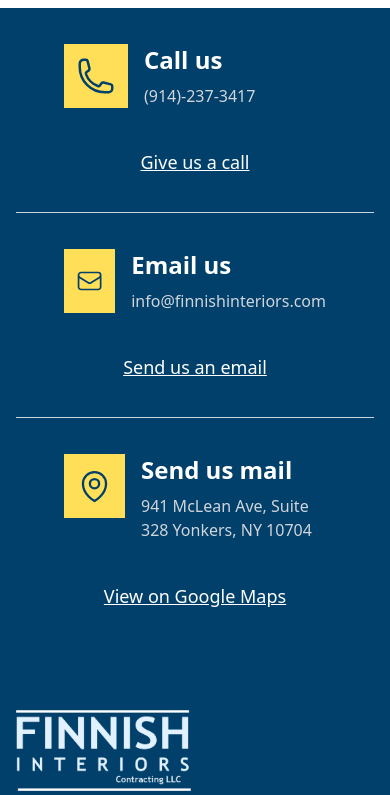
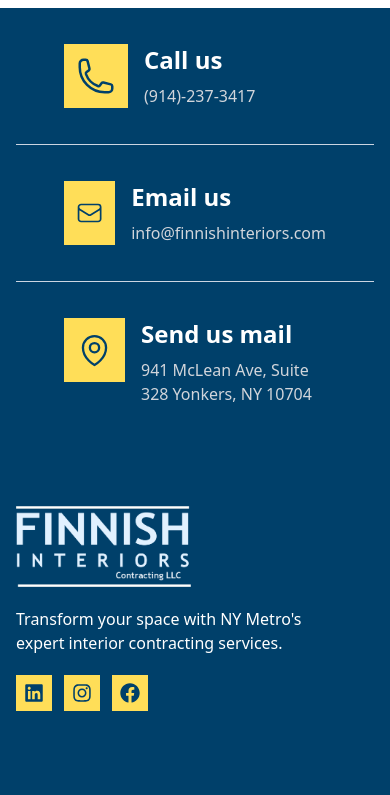
Before and after one commit to lrvaka/finnish-interiors, a Next.js app: page /about in a window 390 px wide. Shown: the part 5595-6390 px from the top of the page. Built offline with nearby package versions, Linux system fonts and the light colour scheme.

Commit message:
fix header and footer contact

```diff
--- a/components/HomeComponents/Hero.tsx
+++ b/components/HomeComponents/Hero.tsx
@@ -178,22 +178,26 @@
         {contact.map((e, i) => {
           return (
             <>
-              <a
-                href={e.link}
+              <div
                 id="contact-info"
                 key={i + "contact-info"}
-                className="hover:bg-yellow-100 hover:cursor-pointer gap-10 lg:gap-0 bg-slate-50 flex-1 flex flex-col py-9 px-12 lg:py-10 lg:px-14 "
+                className="  gap-10 lg:gap-0 bg-slate-50 flex-1 flex flex-col py-9 px-12 lg:py-10 lg:px-14 "
               >
                 <div className="flex gap-4 flex-1">
                   <e.icon className=" h-16 w-16 p-3 bg-theme-200 text-white " />
                   <div className="flex flex-col gap-2">
-                    <h2 className="text-2xl font-bold">{e.name}</h2>
+                    <a
+                      href={e.link}
+                      className="hover:text-theme-200 text-2xl font-bold"
+                    >
+                      {e.name}
+                    </a>
                     <div className=" text-gray-400 max-w-[200px] sm:text-sm xl:text-base">
                       {e.detail}
                     </div>
                   </div>
                 </div>
-              </a>
+              </div>
               {e.border ? <Border /> : null}
             </>
           );
--- a/components/ui/Footer.tsx
+++ b/components/ui/Footer.tsx
@@ -63,7 +63,7 @@
   return (
     <footer className="bg-theme-200 text-white">
       <div className="relative z-10 max-w-screen-xl mx-auto px-4 lg:px-6">
-        <div className=" flex flex-col lg:flex-row lg:h-52">
+        <div className=" flex flex-col lg:flex-row lg:h-40">
           {" "}
           {contact.map((e, i) => {
             return (
@@ -75,20 +75,17 @@
                   <div className="flex gap-4 flex-1">
                     <e.icon className=" h-16 w-16 p-3 bg-theme-100 text-theme-200 " />
                     <div className="flex flex-col gap-2">
-                      <h3 className="text-2xl font-bold text-white">
+                      <a
+                        href={e.link}
+                        className="hover:text-theme-100 text-2xl font-bold text-white"
+                      >
                         {e.name}
-                      </h3>
+                      </a>
                       <div className=" text-gray-300 max-w-[200px] sm:text-sm xl:text-base">
                         {e.detail}
                       </div>
                     </div>
                   </div>
-                  <a
-                    href={e.link}
-                    className="hover:text-theme-100 transition-all text-center underline text-lg text-white"
-                  >
-                    {e.linkTitle}
-                  </a>
                 </div>
                 {e.border ? <Border /> : null}
               </>
```
